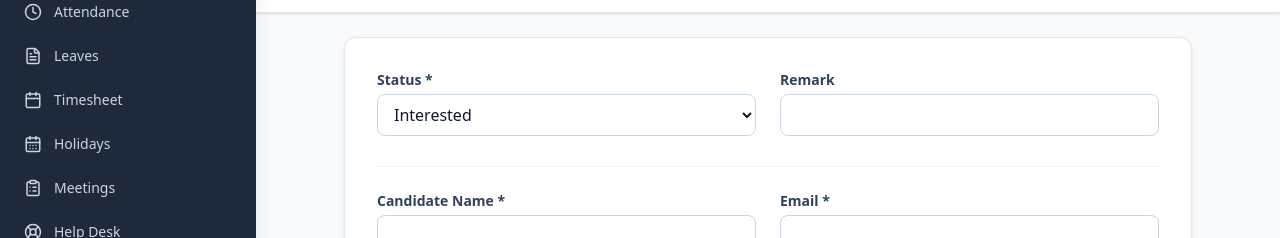
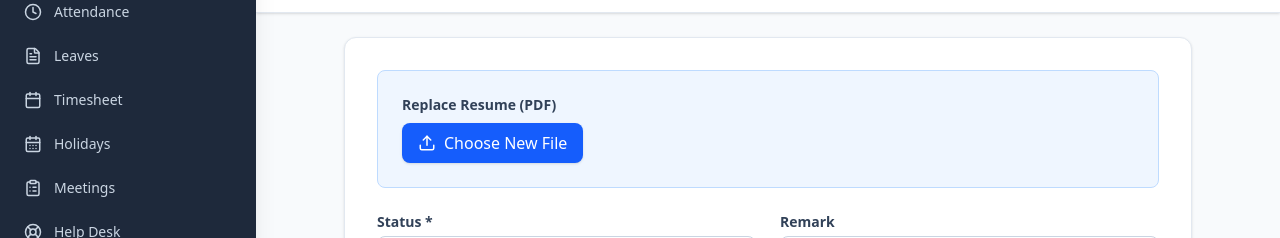
Before and after one commit to sarthaksinha02/Telentcio_FE, a React (Vite) app: page /ta/hiring-request/1/candidate/1/edit in a window 1280 px wide. Shown: the part 120-358 px from the top of the page. Built offline with nearby package versions, Linux system fonts and the light colour scheme; no server answers; sample sign-in values are in the browser's storage.

Commit message:
feat: implement CandidateForm component for adding, viewing, and editing candidate details with resume upload functionality.

```diff
--- a/src/pages/TalentAcquisition/CandidateForm.jsx
+++ b/src/pages/TalentAcquisition/CandidateForm.jsx
@@ -321,16 +321,17 @@ const CandidateForm = () => {
                 <div className="bg-white rounded-xl shadow-sm border border-slate-200 overflow-hidden">
                     {/* Form */}
                     <form onSubmit={handleSubmit} className="p-8 space-y-6">
-                        {/* Resume Upload - Only show upload if NOT readOnly */}
-                        {!isViewMode && !isEditMode && (
+                        {/* Resume Upload - Show upload if NOT readOnly */}
+                        {!isViewMode && (
                             <div className="bg-blue-50 border border-blue-200 rounded-lg p-6">
                                 <label className="block text-sm font-semibold text-slate-700 mb-2">
-                                    Upload Resume (PDF) *
+                                    {isEditMode ? 'Replace Resume (PDF)' : 'Upload Resume (PDF) *'}
                                 </label>
+                                <div className="flex items-center justify-between">
                                     <div className="flex items-center gap-4">
-                                    <label className="flex items-center gap-2 px-4 py-2 bg-blue-600 hover:bg-blue-700 text-white rounded-lg cursor-pointer transition-colors">
+                                        <label className="flex items-center gap-2 px-4 py-2 bg-blue-600 hover:bg-blue-700 text-white rounded-lg cursor-pointer transition-colors shadow-sm">
                                             <Upload size={18} />
-                                        {uploading ? 'Uploading...' : 'Choose File'}
+                                            {uploading ? 'Uploading...' : (isEditMode ? 'Choose New File' : 'Choose File')}
                                             <input
                                                 type="file"
                                                 accept="application/pdf"
@@ -339,24 +340,27 @@ const CandidateForm = () => {
                                                 disabled={uploading}
                                             />
                                         </label>
-                                    {resumeFile && <span className="text-sm text-slate-600">{resumeFile.name}</span>}
+                                        {resumeFile && <span className="text-sm text-slate-600 font-medium p-2 bg-white rounded border border-slate-200">Selected: {resumeFile.name}</span>}
                                         {uploading && <Loader className="animate-spin text-blue-600" size={20} />}
+                                    </div>
+
+                                    {/* Show existing resume link right in the upload box when editing */}
+                                    {isEditMode && resumeUrl && !resumeFile && (
+                                        <a href={resumeUrl} target="_blank" rel="noopener noreferrer" className="flex items-center gap-2 text-sm text-blue-700 hover:text-blue-800 hover:bg-blue-100 font-medium px-4 py-2 bg-white rounded-lg border border-blue-200 transition-colors shadow-sm">
+                                            <Upload size={16} /> View Current Resume
+                                        </a>
+                                    )}
                                 </div>
                             </div>
                         )}
 
-                        {/* Always show View Resume link if URL exists */}
-                        {(resumeUrl || resumeFile) && (
-                            <div className={`${!isViewMode && !isEditMode ? 'mt-2' : 'mb-4'}`}>
+                        {/* Always show View Resume link if URL exists and we are in VIEW mode */}
+                        {isViewMode && (resumeUrl || resumeFile) && (
+                            <div className="mb-4">
                                 {resumeUrl && (
-                                    <a href={resumeUrl} target="_blank" rel="noopener noreferrer" className="flex items-center gap-2 text-sm text-blue-600 hover:underline font-medium p-2 bg-slate-50 rounded-lg w-fit">
+                                    <a href={resumeUrl} target="_blank" rel="noopener noreferrer" className="flex items-center gap-2 text-sm text-blue-600 hover:underline font-medium p-2 bg-slate-50 rounded-lg w-fit border border-slate-200">
                                         <Upload size={16} /> View Uploaded Resume
                                     </a>
-                                )}
-                                {resumeFile && !resumeUrl && (
-                                    <div className="flex items-center gap-2 text-sm text-slate-600 font-medium p-2 bg-slate-50 rounded-lg w-fit">
-                                        <Upload size={16} /> Selected: {resumeFile.name} (Will be uploaded on submit)
-                                    </div>
                                 )}
                             </div>
                         )}
```
Lines whose indentation alone changed are shown as unchanged.
